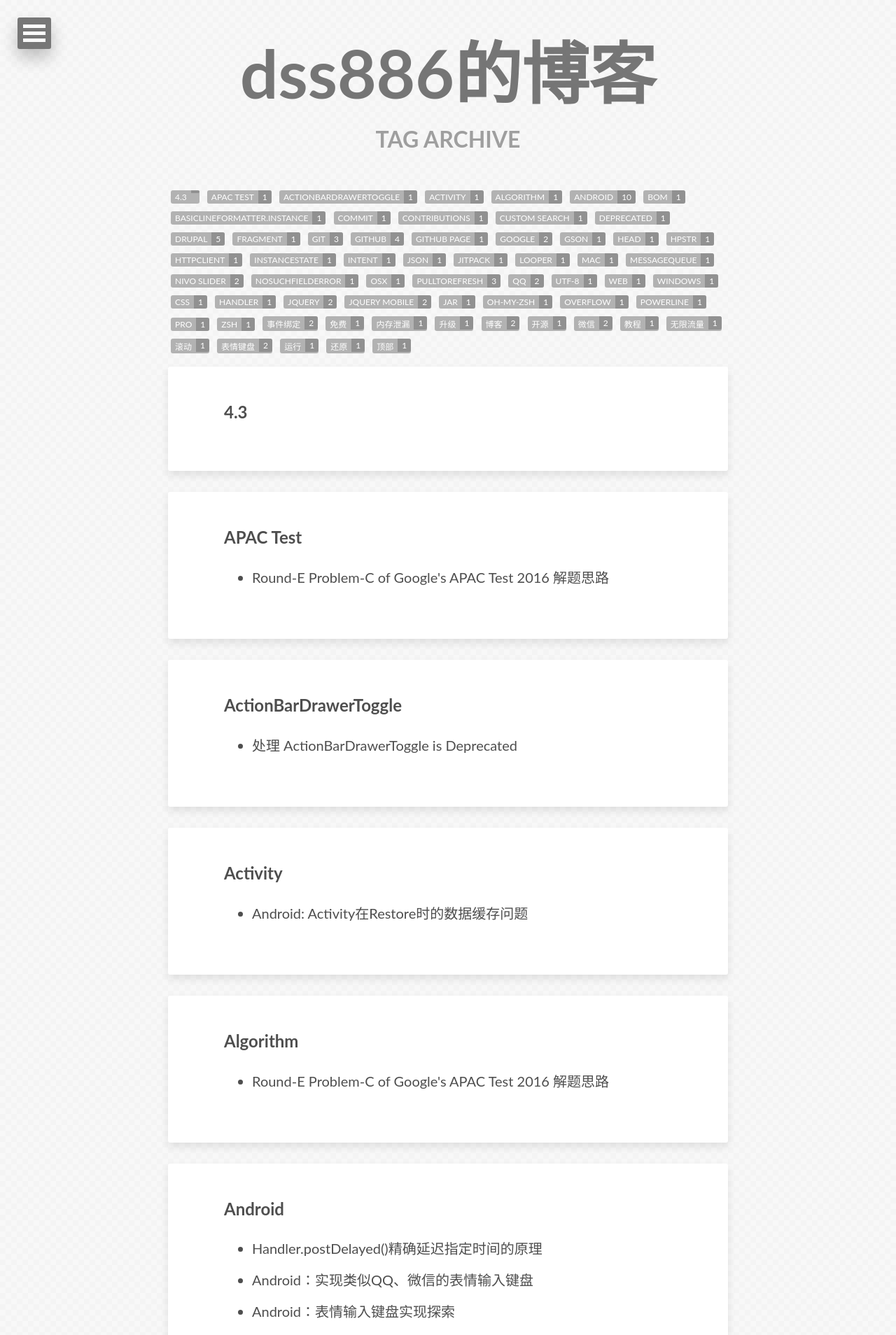
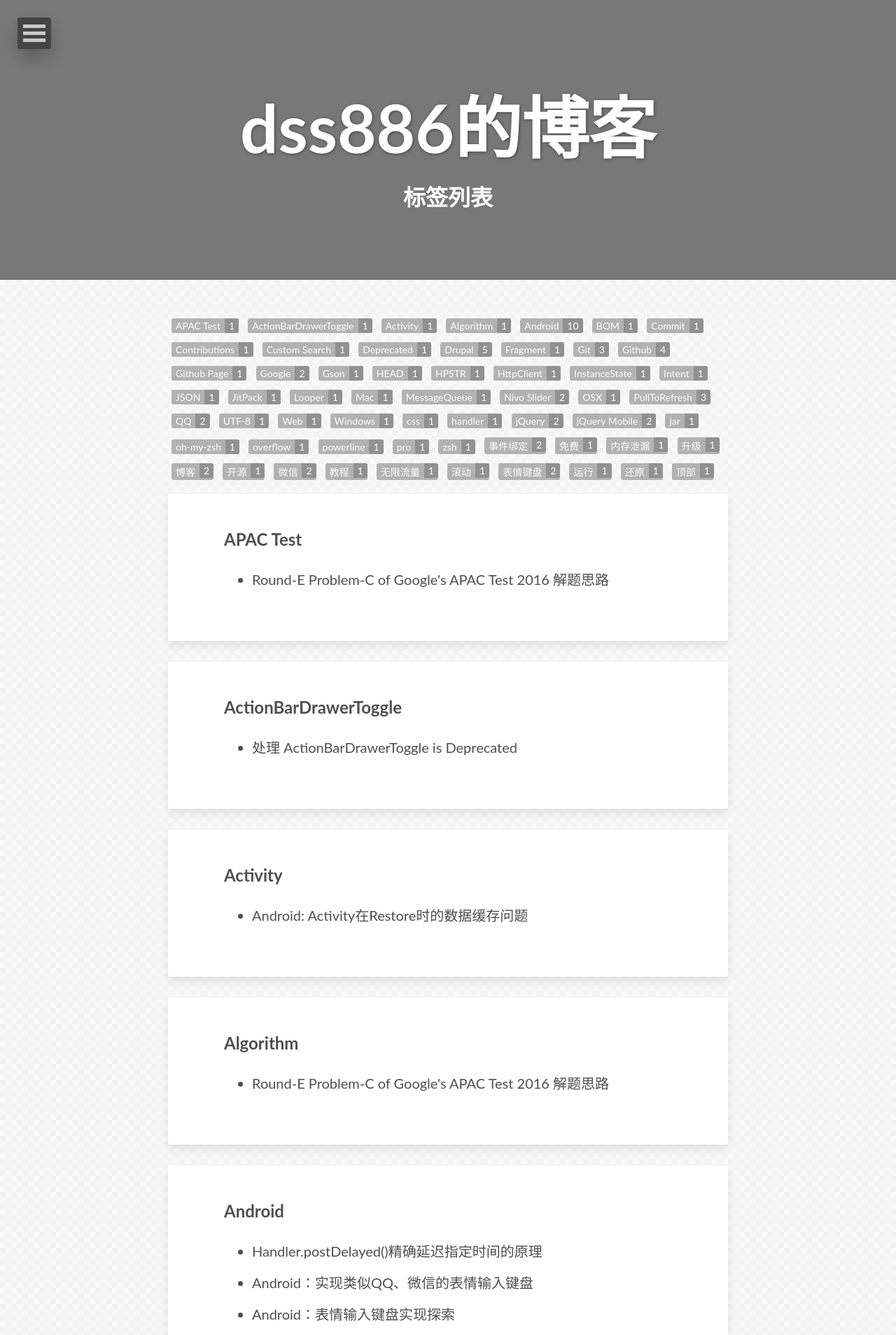
Before and after one commit to dss886/www.dss886.com, a Jekyll site: the page built from tags/index.html, in a window 1280 px wide. Shown: the top 1908 px of the page at 70% size. Built offline with Jekyll 4.4.1, drawn with Linux system fonts in a browser that asks for light colours; nearby versions of some CDN libraries; some of the changed text lies outside the part shown.

Commit message:
修改标签列表界面的样式

```diff
--- a/_posts/2014-11-12-01.md
+++ b/_posts/2014-11-12-01.md
@@ -3,7 +3,7 @@ layout: post
 title: "在Android中使用HttpClient 4.3.x出现NoSuchFieldError的问题"
 description: ""
 category: Android
-tags: [Android, HttpClient, 4.3, NoSuchFieldError, BasicLineFormatter.INSTANCE]
+tags: [Android, HttpClient]
 date: 2014-11-12 16:25:46
 image:
   feature: 16.jpg
--- a/_sass/_page.scss
+++ b/_sass/_page.scss
@@ -239,15 +239,17 @@ body {
 	}
 
 	.vcard {
-		text-transform: lowercase;
+		text-transform: none;
 		&:before {
 			content: " by ";
 		}
 	}
 
 	.tag {
+		text-transform: none;
+		@include font-rem(14);
 		display: inline-block;
-		margin: 4px;
+		margin: 5px;
 		color: #fff;
 		border-radius: 3px;
 		background-color: lighten($base-color,50);
--- a/tags/index.html
+++ b/tags/index.html
@@ -1,8 +1,11 @@
 ---
 layout: post-index
-title: Tag Archive
-description: "An archive of posts sorted by tag."
+title: 标签列表
+description: ""
+image:
+  feature: 45.jpg
 comments: false
+share: false
 ---
 
 {% capture site_tags %}{% for tag in site.tags %}{{ tag | first }}{% unless forloop.last %},{% endunless %}{% endfor %}{% endcapture %}
```
